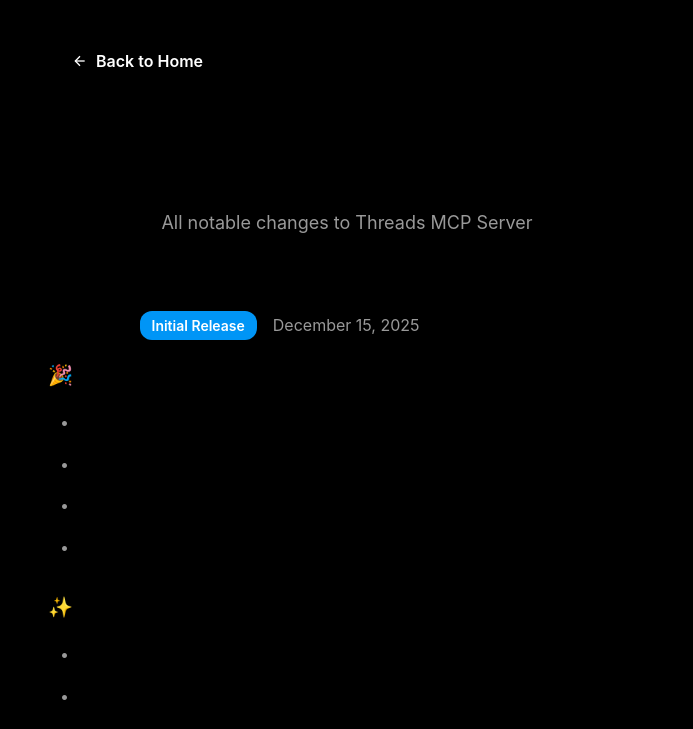
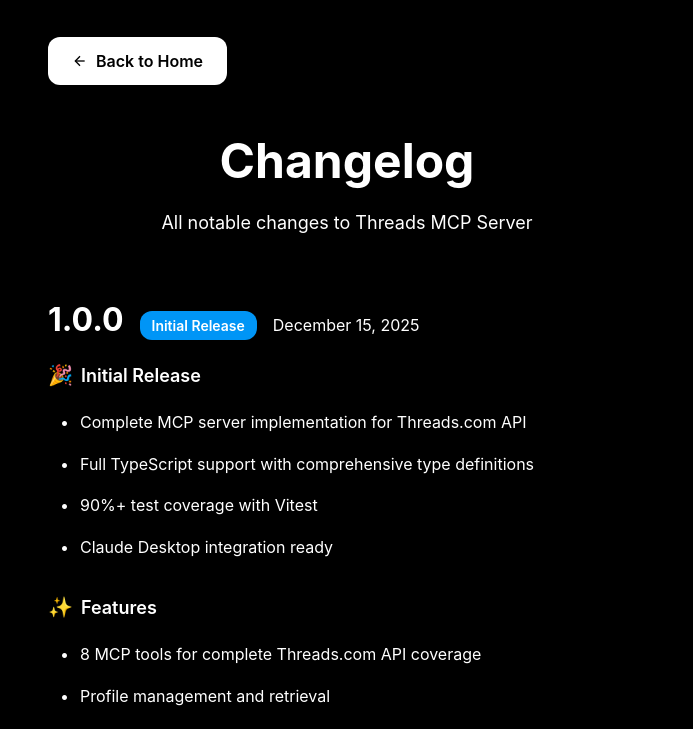
Before and after one commit to pegasusheavy/threads-mcp, a website: page docs/changelog.html in a window 1280 px wide. Shown: the part 64-793 px from the top of the page, without its empty margins (293-986 px from the left). Drawn offline with Linux system fonts and the dark colour scheme.

Commit message:
fix: improve dark mode styling for changelog page

```diff
--- a/docs/changelog.html
+++ b/docs/changelog.html
@@ -138,8 +138,41 @@
         }
 
         @media (prefers-color-scheme: dark) {
+            .changelog-title {
+                color: var(--threads-text-dark);
+            }
+
+            .changelog-subtitle {
+                color: var(--threads-secondary-dark);
+            }
+
             .version-section {
                 border-bottom-color: var(--threads-border-dark);
+            }
+
+            .version-number {
+                color: var(--threads-text-dark);
+            }
+
+            .version-date {
+                color: var(--threads-secondary-dark);
+            }
+
+            .category-title {
+                color: var(--threads-text-dark);
+            }
+
+            .change-item {
+                color: var(--threads-text-dark);
+            }
+
+            .change-item:before {
+                color: var(--threads-secondary-dark);
+            }
+
+            .back-link {
+                background: var(--threads-text-dark);
+                color: var(--threads-bg-dark);
             }
         }
     </style>
```
